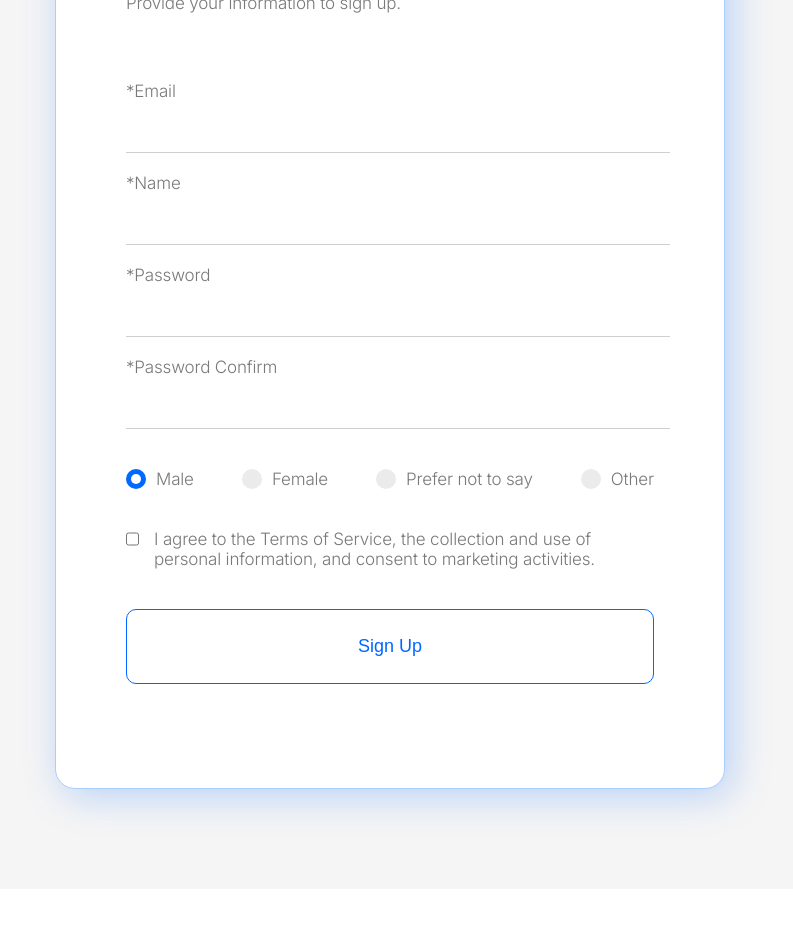
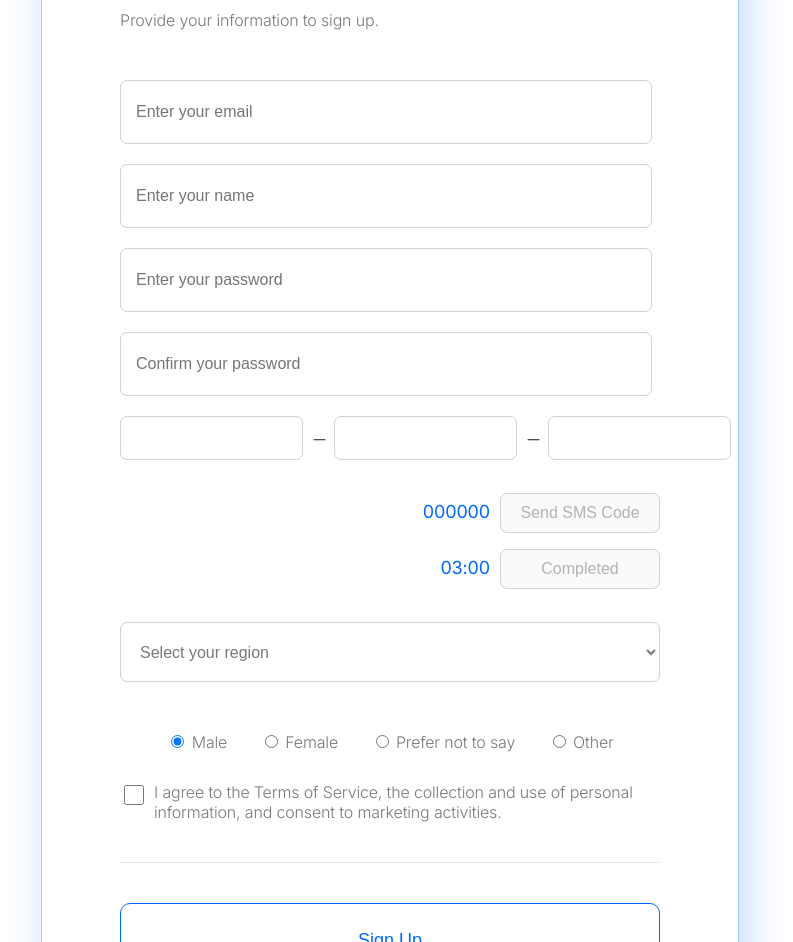
Before and after one commit to YoungSong99/Sign-Up-Card, a plain HTML site: page index.html in a window 1280 px wide. Shown: the part 271-1213 px from the top of the page, without its empty margins (250-1043 px from the left). Before the commit the page ends 1160 px from the top, so only its background shows below. Drawn offline with Linux system fonts and the light colour scheme.

Commit message:
feat: user SMS authentication timer

```diff
--- a/index.html
+++ b/index.html
@@ -2,13 +2,14 @@
 <html lang="en">
 <head>
     <meta charset="UTF-8">
-    <meta name="viewport" content="width=device-width, initial-scale=1.0">
+    <meta content="width=device-width, initial-scale=1.0" name="viewport">
     <title>Sign up card</title>
-    <link rel="stylesheet" href="signup.css">
+    <link href="signup.css" rel="stylesheet">
+    <script src="signup.js"></script>
 </head>
 <body>
 <div class="wrap">
-        <div class="cardBox">
+    <div class="signupCard">
         <div class="title">
             <h2>Create an Account</h2>
             <p>Provide your information to sign up.</p>
@@ -16,54 +17,129 @@
         <div class="formBox">
             <form id="signupForm">
                 <div class="formGroup">
-                    <label for ="email">*Email</label>
-                    <input type="text" id="email" name="email" required>
+                    <input id="email" name="email" placeholder="Enter your email" required type="text">
                 </div>
                 <div class="formGroup">
-                    <label for ="name">*Name</label>
-                    <input type="text" id="name" name="name" required>
+                    <input id="name" name="name" placeholder="Enter your name" required type="text">
                 </div>
                 <div class="formGroup">
-                    <label for ="password">*Password</label>
-                    <input type="password" id="password" name="password" required>
+                    <input id="password" name="password" placeholder="Enter your password" required type="password">
                 </div>
                 <div class="formGroup">
-                    <label for ="password-conf">*Password Confirm</label>
-                    <input type="password" id="password-conf" name="password-conf" required>
+                    <input id="password-conf" name="password-conf" placeholder="Confirm your password" required
+                           type="password">
                 </div>
-                    <div class="formGroup" id="radioGroup">
+                <div class="phone">
+                    <input id="phone1" name="phone" type="text" oninput="handlePhoneInput('phone1', 'phone2', 3)" maxlength="3">
+                    <div class="dash"><img src="img/dash.svg"></div>
+                    <input id="phone2" name="phone" type="text" oninput="handlePhoneInput('phone2', 'phone3', 4)" maxlength="4">
+                    <div class="dash"><img src="img/dash.svg"></div>
+                    <input id="phone3" name="phone" type="text" oninput="handlePhoneInput('phone3', null, 4)" maxlength="4">
+                </div>
+
+                <div class="vertification">
+                    <div>
+                        <div id="token">000000</div>
+                        <button id="send_token" type="button" disabled="true" onclick="sendToken()">Send SMS Code</button>
+                    </div>
+                    <div>
+                        <div><span id="min">03</span>:<span id="sec">00</span></div>
+                        <button id="complete_token" disabled="true">Completed</button>
+                    </div>
+                </div>
+                <div class="formGroup">
+                    <select id="region_dropdown" name="region">
+                        <option disabled selected value="">Select your region</option>
+                        <option value="AL">Alabama</option>
+                        <option value="AK">Alaska</option>
+                        <option value="AZ">Arizona</option>
+                        <option value="AR">Arkansas</option>
+                        <option value="CA">California</option>
+                        <option value="CO">Colorado</option>
+                        <option value="CT">Connecticut</option>
+                        <option value="DE">Delaware</option>
+                        <option value="FL">Florida</option>
+                        <option value="GA">Georgia</option>
+                        <option value="HI">Hawaii</option>
+                        <option value="ID">Idaho</option>
+                        <option value="IL">Illinois</option>
+                        <option value="IN">Indiana</option>
+                        <option value="IA">Iowa</option>
+                        <option value="KS">Kansas</option>
+                        <option value="KY">Kentucky</option>
+                        <option value="LA">Louisiana</option>
+                        <option value="ME">Maine</option>
+                        <option value="MD">Maryland</option>
+                        <option value="MA">Massachusetts</option>
+                        <option value="MI">Michigan</option>
+                        <option value="MN">Minnesota</option>
+                        <option value="MS">Mississippi</option>
+                        <option value="MO">Missouri</option>
+                        <option value="MT">Montana</option>
+                        <option value="NE">Nebraska</option>
+                        <option value="NV">Nevada</option>
+                        <option value="NH">New Hampshire</option>
+                        <option value="NJ">New Jersey</option>
+                        <option value="NM">New Mexico</option>
+                        <option value="NY">New York</option>
+                        <option value="NC">North Carolina</option>
+                        <option value="ND">North Dakota</option>
+                        <option value="OH">Ohio</option>
+                        <option value="OK">Oklahoma</option>
+                        <option value="OR">Oregon</option>
+                        <option value="PA">Pennsylvania</option>
+                        <option value="RI">Rhode Island</option>
+                        <option value="SC">South Carolina</option>
+                        <option value="SD">South Dakota</option>
+                        <option value="TN">Tennessee</option>
+                        <option value="TX">Texas</option>
+                        <option value="UT">Utah</option>
+                        <option value="VT">Vermont</option>
+                        <option value="VA">Virginia</option>
+                        <option value="WA">Washington</option>
+                        <option value="WV">West Virginia</option>
+                        <option value="WI">Wisconsin</option>
+                        <option value="WY">Wyoming</option>
+                    </select>
+                </div>
+
+
+                <div class="radioGroup">
                     <label for="Male">
-                            <input type="radio" id="Male" name="gender" required checked="checked">
+                        <input checked="checked" id="Male" name="gender" required type="radio">
                         <span class="radiobutton"></span>
                         Male
                     </label>
                     <label for="Female">
-                            <input type="radio" id="Female" name="gender" required>
+                        <input id="Female" name="gender" required type="radio">
                         <span class="radiobutton"></span>
                         Female
                     </label>
                     <label for="Prefer not to say">
-                            <input type="radio" id="Prefer not to say" name="gender" required>
+                        <input id="Prefer not to say" name="gender" required type="radio">
                         <span class="radiobutton"></span>
                         Prefer not to say
                     </label>
                     <label for="Other">
-                            <input type="radio" id="Other" name="gender" required>
+                        <input id="Other" name="gender" required type="radio">
                         <span class="radiobutton"></span>
                         Other
                     </label>
                 </div>
-                    <div class="formGroup" id="checkInput">
+
+                <div class="checkInput">
                     <label for="agree">
-                            <input type="checkbox" id="agree" name="agree" required>
-                            <span class="checkmark"></span>
-                            I agree to the Terms of Service, the collection and use of personal information, and consent to marketing activities.
+                        <input id="agree" name="agree" required type="checkbox">
                     </label>
+                    <div>I agree to the Terms of Service, the collection and use of personal information, and consent to
+                        marketing activities.</div>
                 </div>
-                    <button class="btn" type="submit">Sign Up</button>
+                <div class="line"></div>
+                <button class="submit_btn" type="submit">Sign Up</button>
             </form>
         </div>
     </div>
+
 </div>
 </body>
 </html>
--- a/signup.css
+++ b/signup.css
@@ -1,199 +1,166 @@
 @import url('https://fonts.googleapis.com/css2?family=Inter:wght@100..900&display=swap');
 
-* {
-    margin: 0;
-    padding: 0;
-}
+/** {*/
+/*    margin: 0;*/
+/*    padding: 0;*/
+/*}*/
 
 body {
     font-family: 'Inter', sans-serif;
     font-weight: 300;
-    font-size: 17px;
+    font-size: 16px;
     font-style: normal;
     letter-spacing: -0.01em;
     color: #797979;
+    display: flex;
+    justify-content: center;
+    align-items: center;
+    height: 100%;
 }
 
 .wrap {
-    padding: 100px;
-    background-color: #f5f5f5;
     display: flex;
     justify-content: center;
     align-items: center;
-    overflow: hidden;
+    height: 100%;
+    width: 100%;
 }
 
-.cardBox {
-    width: 670px;
-    height: 960px;
+.signupCard {
+    width: 540px;
     border-radius: 20px;
     border: 1px solid #AACDFF;
+    padding: 60px 78px;
+    margin: 120px 20px;
     background: #FFF;
     box-shadow: 7px 7px 39px 0px rgba(0, 104, 255, 0.25);
-    display: flex;
-    flex-direction: column;
-    justify-content: space-around;
-    padding: 70px;
-    box-sizing: border-box;
 }
 
-.cardBox .title h2 {
-    color: #0068FF;
-    font-size: 35px;
-    font-weight: 700;
-    line-height: normal;
-    margin-bottom: 17px;
+.title {
+    margin-bottom: 50px;
 }
 
-.cardBox .title p {
-    font-size: 17px;
+.title h2 {
+    color: #0068FF;
+    font-size: 32px;
+    font-style: normal;
+    font-weight: 700;
     line-height: normal;
 }
 
-.formGroup {
+.phone {
+    display: flex;
+    flex-direction: row;
+    width: 100%;
+    justify-content: space-around;
+}
+
+.phone input{
+    height: 40px;
+    border-radius: 7px;
+    border: 1px solid #D2D2D2;
+    background: #FFF;
+}
+
+.dash {
+    width: 11px;
+    stroke-width: 1px;
+    stroke: #000;
+    padding: 0 10px;
+}
+
+
+.phone input + .dash {
+    transform: translateY(20%);
+}
+
+.formGroup input, select {
+    width: 95%;
+    height: 60px;
     margin-bottom: 20px;
+    border-radius: 7px;
+    border: 1px solid #D2D2D2;
+    background: #FFF;
+    font-size: 16px;
+    padding-left: 15px;
+    color: #797979;
+    font-size: 16px;
+}
+
+.formGroup select {
+    width: 100%;
+}
+
+.vertification {
+    margin: 25px 0;
     display: flex;
     flex-direction: column;
+    color: #0068FF;
+    font-size: 18px;
+    font-style: normal;
+    font-weight: 400;
 }
 
-.formGroup input[type="text"],
-.formGroup input[type="password"] {
-    width: 100%;
-    padding: 8px;
-    background: transparent;
-    border: none;
-    border-bottom: 1px solid #CFCFCF;
-    margin-top: 20px;
+.vertification div {
+    text-align: right;
+    padding: 8px 0;
+    display: flex;
+    justify-content: flex-end;
 }
 
-#radioGroup {
+.vertification div button {
+    width: 160px;
+    height: 40px;
+    border: 1px solid #D2D2D2;
+    border-radius: 7px;
+    padding: 10px;
+    text-align: center;
+    margin-left: 10px;
+    font-size: 16px;
+}
+
+#send_token:enabled {
+    background-color: #0068FF;
+    color: #fff;
+}
+
+
+#complete_token:enabled  {
+    background-color: #0068FF;
+    color: #fff;
+}
+
+.radioGroup {
+    padding: 30px;
     display: flex;
     flex-direction: row;
-    justify-content: space-between;
-    padding-top: 20px;
+    justify-content: space-around;
 }
 
-#radioGroup label {
+
+.checkInput {
     display: flex;
     flex-direction: row;
-    align-items: center;
-    cursor: pointer;
-    user-select: none;
+    justify-content: space-around;
 }
 
-#radioGroup label input {
-    cursor: pointer;
-    opacity: 0;
-    height: 0;
-    width: 0;
-    z-index: -1;
-}
-
-#radioGroup label .radiobutton {
+.checkInput input {
     height: 20px;
     width: 20px;
-    background-color: #EBEBEB;
-    border-radius: 50%;
     margin-right: 10px;
 }
 
-#radioGroup label:hover .radiobutton {
-    background-color: #D2D2D2;
+.line {
+    border-bottom: solid 1px #E6E6E6;
+    margin: 40px 0;
 }
 
-#radioGroup label input:checked ~ .radiobutton {
-    background-color: #0068FF;
-}
-
-#radioGroup label .radiobutton:after {
-    content: "";
-    display: none;
-}
-
-#radioGroup label input:checked ~ .radiobutton:after {
-    display: block;
-    width: 10px;
-    height: 10px;
-    margin: 5px;
-    border-radius: 50%;
-    background: #FFF;
-}
-
-#checkInput label {
-    display: flex;
-    margin: 20px 0;
-}
-
-#checkInput input {
-    width: 20px;
-    height: 20px;
-    margin-right: 15px;
-}
-
-.btn {
+.submit_btn {
     width: 100%;
     height: 75px;
     border-radius: 10px;
     border: 1px solid #0068FF;
     background: #FFF;
+    font-size: 18px;
     color: #0068FF;
-    font-size: 18px;
-    font-weight: 400;
 }
-
-.btn:hover {
-    background-color: #0068FF;
-    color: #FFF;
-}
-
-@media (max-width: 600px) {
-    body {
-        font-size: 12px;
-    }
-
-    .wrap {
-        padding: 50px 40px;
-    }
-
-    .cardBox {
-        padding: 30px;
-        height: 600px;
-    }
-
-    .cardBox .title h2 {
-        font-size: 25px;
-        margin-bottom: 30px;
-    }
-
-    .cardBox .title p {
-        display: none;
-    }
-
-    .formGroup input[type="text"],
-    .formGroup input[type="password"] {
-        padding: 2px;
-        margin-top: 3px;
-    }
-
-    #radioGroup {
-        flex-direction: column;
-        padding-top: 0;
-    }
-
-    #radioGroup label {
-        margin-bottom: 5px;
-    }
-
-    #checkInput {
-        margin-bottom: 0px;
-    }
-
-    #checkInput label {
-        margin-top: 0;
-    }
-
-    .btn {
-        height: 45px;
-        font-size: 15px;
-    }
-}
--- /dev/null
+++ b/signup.js
@@ -0,0 +1,67 @@
+document.addEventListener("DOMContentLoaded", function () {
+
+
+    const handlePhoneInput = (currId, nextId, maxLen) => {
+        let input = document.getElementById(currId).value
+
+        if (input.length === maxLen) {
+            if (nextId) {
+                document.getElementById(nextId).focus()
+            }
+        }
+
+        let p1_filled = document.getElementById("phone1").value.length === 3
+        let p2_filled = document.getElementById("phone2").value.length === 4
+        let p3_filled = document.getElementById("phone3").value.length === 4
+
+        if (p1_filled && p2_filled && p3_filled) {
+            document.getElementById("send_token").disabled = false;
+        }
+    };
+
+    window.handlePhoneInput = handlePhoneInput;
+
+    let isAuthStarted = false;
+
+    const sendToken = () => {
+
+
+        if (isAuthStarted === false){
+            isAuthStarted = true;
+            const token = String(Math.floor(Math.random() * 1000000)).padStart(6, "0")
+            document.getElementById("token").innerText = token;
+            document.getElementById("send_token").disabled = true;
+
+            let time = 3;
+
+            let timer = setInterval(function () {
+                if(time >= 0){
+
+                    // button active
+                    document.getElementById("complete_token").disabled = false;
+
+                    // time update
+                    let min = String(Math.floor(time/60)).padStart(2,"0")
+                    let sec = String(time%60).padStart(2,"0")
+
+                    document.getElementById("min").innerText = min;
+                    document.getElementById("sec").innerText = sec;
+
+                    time--
+                } else {
+                    isAuthStarted = false;
+                    clearInterval(timer)
+                    document.getElementById("token").innerText = "000000";
+                    document.getElementById("complete_token").disabled = true;
+                    document.getElementById("send_token").disabled = false;
+                }
+            }, 1000)
+        }
+
+
+
+
+    };
+    window.sendToken = sendToken;
+
+});
```
Also changed, not shown: img/dash.svg (added). Lines whose indentation alone changed are shown as unchanged.
